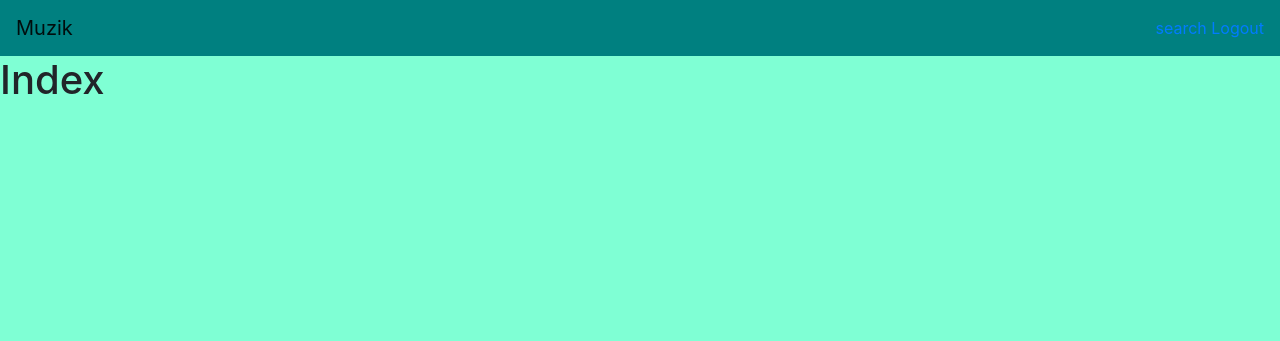
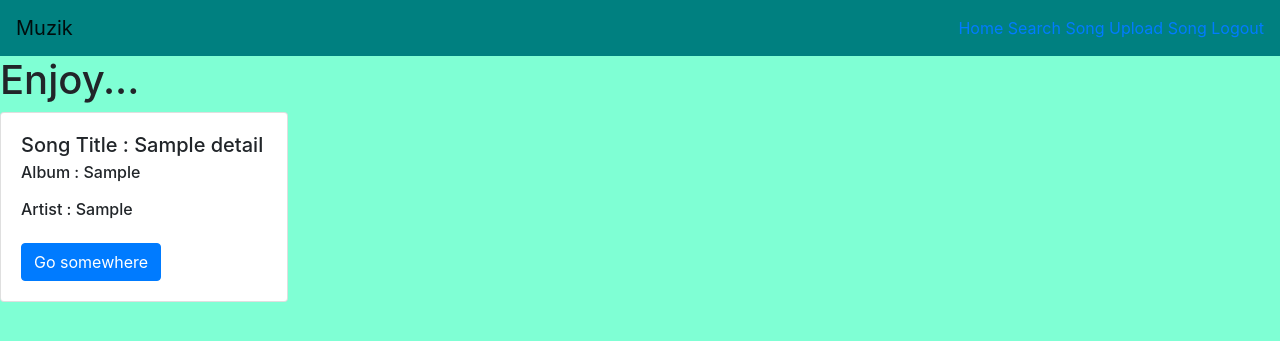
Before and after one commit to vaisakh92/music-srtore, a Flask app: page /home in a window 1280 px wide. Shown: the top 341 px of that part. Run offline with Flask 2, Linux system fonts and the light colour scheme; the visitor is signed in with stand-in values (Sample User, id 1); tables that the repository leaves empty or names only in its code hold one stand-in row (Sample ...); the page is wider than the window, and the part outside it is not shown; some libraries are stand-ins or nearby versions.

Commit message:
upload and song details insertion completed

```diff
--- a/app.py
+++ b/app.py
@@ -4,7 +4,8 @@ import os
 from werkzeug.utils import secure_filename
 import calendar
 import time
-
+import mutagen
+from datetime import date
 
 mysql = MySQL()
 app = Flask(__name__)
@@ -13,6 +14,7 @@ app.config['MYSQL_DATABASE_PASSWORD'] = ''
 app.config['MYSQL_DATABASE_DB'] = 'music_store'
 app.config['MYSQL_DATABASE_HOST'] = 'localhost'
 mysql.init_app(app)
+
 
 @app.route('/')
 def main():
@@ -71,9 +73,34 @@ def register():
     return render_template('register.html')
 @app.route('/home',methods = ['POST', 'GET'])
 def home():
-    return render_template('home.html')
+    conn = mysql.connect()
+    cursor = conn.cursor()
+    cursor.execute("SELECT * from song_details")
+    data = cursor.fetchall()
+    return render_template('home.html',data=data)
 @app.route('/add',methods = ['POST', 'GET'])
 def add():
+    if request.method == "POST":
+        song = request.files['song']
+        mp3file = mutagen.File(song)
+        title = str(mp3file.tags.values()[2])
+        album = str(mp3file.tags.values()[1])
+        artist = str(mp3file.tags.values()[6])
+        filename = secure_filename(song.filename)
+        base = os.path.splitext(filename)[1]
+        ts = calendar.timegm(time.gmtime())
+        file_name =  str(ts)+base
+        song.save("static/song_uploads/"+ file_name)
+        destloc = "static/song_uploads/"+ file_name
+        qry = "INSERT INTO `song_details`(`song_title`, `song_path`, `song_album`, `song_artist`, `song_uploaded_by`) VALUES "
+        qry += '("'+title+'","'+str(destloc)+'","'+album+'","'+artist+'","'+str(session['user_id'])+'")'
+        conn = mysql.connect()
+        cursor = conn.cursor()
+        cursor.execute(qry)
+        print(qry)
+        conn.commit()
+        flash("File Uploaded Sucess")
+        return render_template('add.html')
     return render_template('add.html')
 @app.route('/list',methods = ['POST', 'GET'])
 def _list():
--- a/templates/base.html
+++ b/templates/base.html
@@ -17,7 +17,9 @@
         <a class="navbar-brand" href="/">Muzik</a>
         <div class="topnav-right">
         {% if session['user_id'] %}
-        <a href="search">search</a>
+        <a href="home">Home</a>
+        <a href="search">Search Song</a>
+        <a href="add">Upload Song</a>
         <a href="logout">Logout</a>
         {% else %}
         <a href="login">Log In</a>
--- a/templates/home.html
+++ b/templates/home.html
@@ -1,6 +1,27 @@
 {% extends "base.html" %}
 {% block content %}
+{% if data %}
 <section>
-    <h1>Index</h1>
+    <h1>Enjoy...</h1>
+    <div class="row">
+
+        {% for card in data%}
+        <div class="col-sm-6">
+         <div class="card" style="width: 18rem;">
+            <div class="card-body">
+              <h5 class="card-title">Song Title : {{card[1]}}</h5>
+              <h6 class="card-subtitle">Album : {{card[3]}}</h6><br/>
+              <h6 class="card-subtitle">Artist : {{card[4]}}</h6><br/>
+              <a href="{{card[2]}}" class="btn btn-primary">Go somewhere</a>
+            </div>
+          </div>
+        </div>
+        {% endfor %}
+    </div>
 </section>
+{% else %}
+<section>
+    <h1>Hi.. Nothing Uploaded Yet </h1>
+</section>
+{% endif %}
 {% endblock %}
```
Also changed, not shown: templates/add.html (+19 -1 lines), templates/search.html (+16 -1 lines), 3 other files.
